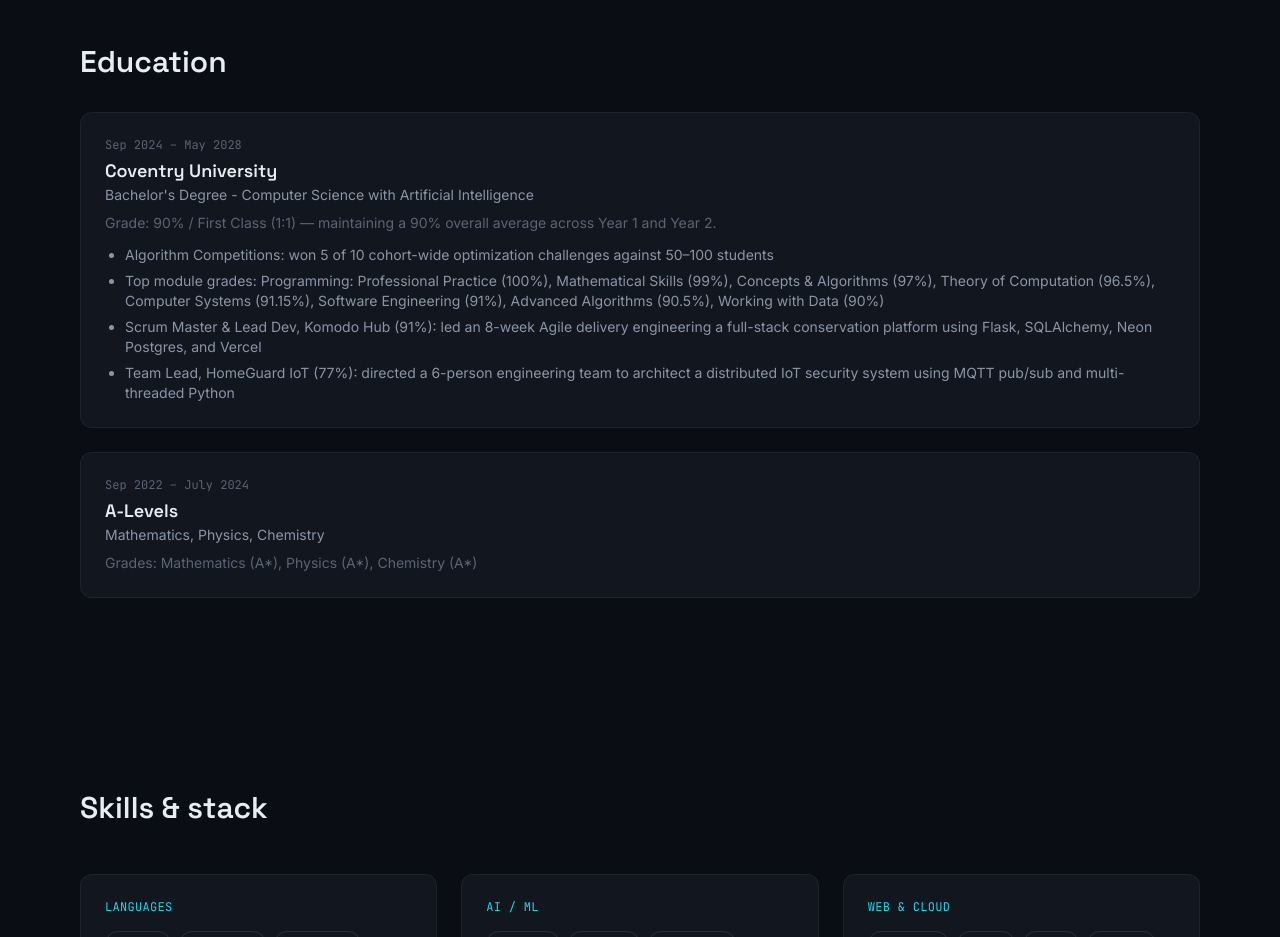
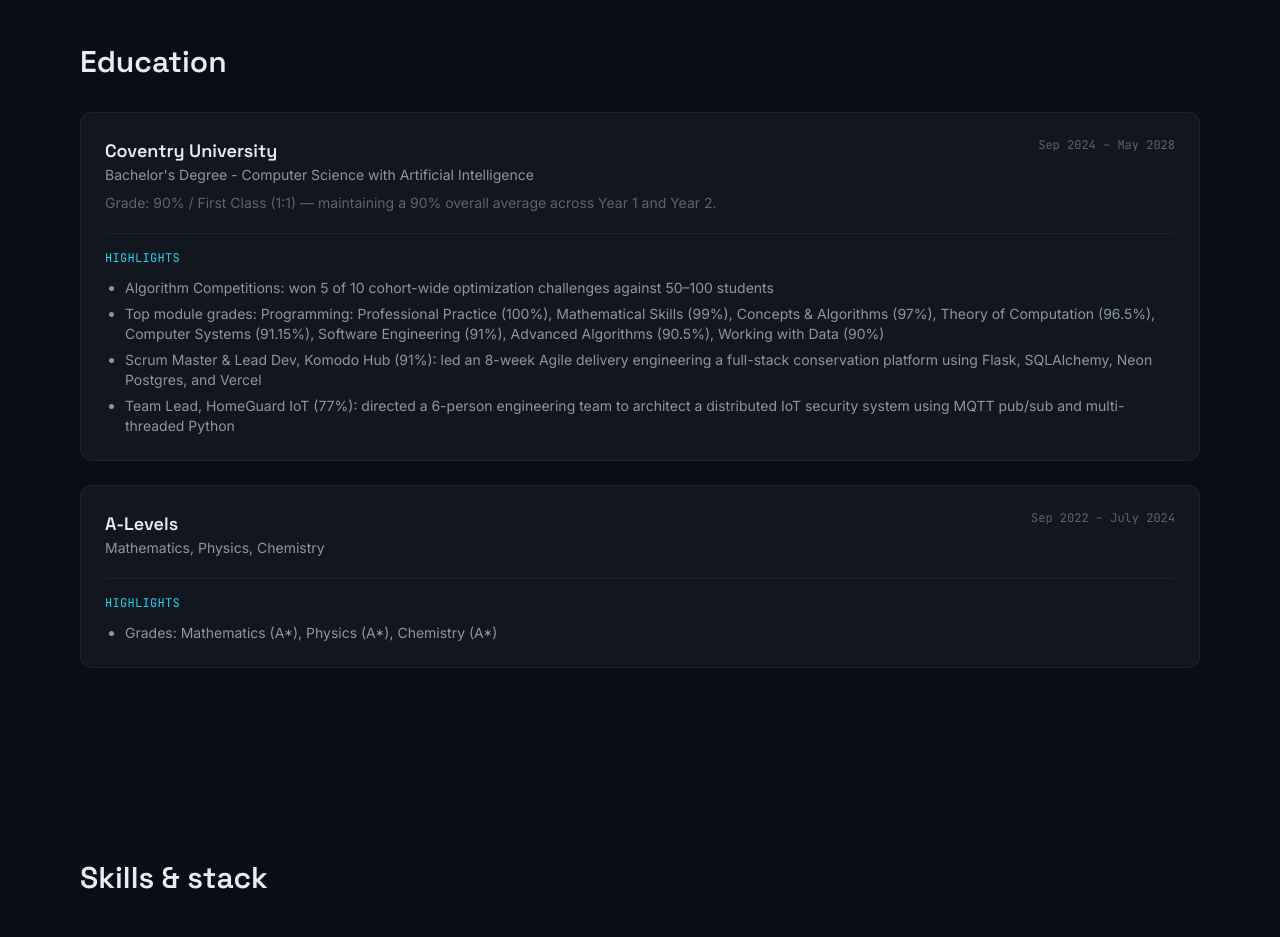
Before and after one commit to Calculite01/Portfolio-Site, a Next.js app: page / in a window 1280 px wide. Shown: the part 4360-5297 px from the top of the page. Built offline with nearby package versions, Linux system fonts and the light colour scheme.

Commit message:
Made education section look nicer with blue "highlights" text

```diff
--- a/components/Education.tsx
+++ b/components/Education.tsx
@@ -20,20 +20,27 @@ export default function Education() {
             transition={{ duration: 0.5, delay: i * 0.05, ease: "easeOut" }}
             className="rounded-xl border border-white/5 bg-bg-surface p-6"
           >
-            <p className="font-mono text-xs text-ink-faint">{item.dates}</p>
-            <h3 className="mt-1 font-display text-lg font-semibold text-ink">
+            <div className="flex flex-wrap items-start justify-between gap-x-4 gap-y-1">
+              <h3 className="font-display text-lg font-semibold text-ink">
                 {item.school}
               </h3>
+              <p className="font-mono text-xs text-ink-faint">{item.dates}</p>
+            </div>
             <p className="text-sm text-ink-muted">{item.program}</p>
             {item.notes && (
               <p className="mt-2 text-sm text-ink-faint">{item.notes}</p>
             )}
             {item.highlights && item.highlights.length > 0 && (
+              <div className="mt-5 border-t border-white/5 pt-4">
+                <p className="font-mono text-xs uppercase tracking-wide text-accent">
+                  Highlights
+                </p>
                 <ul className="mt-3 list-disc space-y-1.5 pl-5 text-sm text-ink-muted">
                   {item.highlights.map((highlight, j) => (
                     <li key={j}>{highlight}</li>
                   ))}
                 </ul>
+              </div>
             )}
           </motion.div>
         ))}
--- a/lib/data.ts
+++ b/lib/data.ts
@@ -191,7 +191,7 @@ export const education: EducationItem[] = [
     school: "A-Levels",
     program: "Mathematics, Physics, Chemistry",
     dates: "Sep 2022 – July 2024",
-    notes: "Grades: Mathematics (A*), Physics (A*), Chemistry (A*)",
+    highlights: ["Grades: Mathematics (A*), Physics (A*), Chemistry (A*)"],
   },
 ];
 
```
Lines whose indentation alone changed are shown as unchanged.
